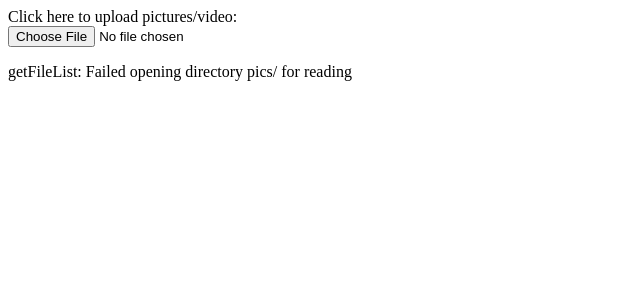
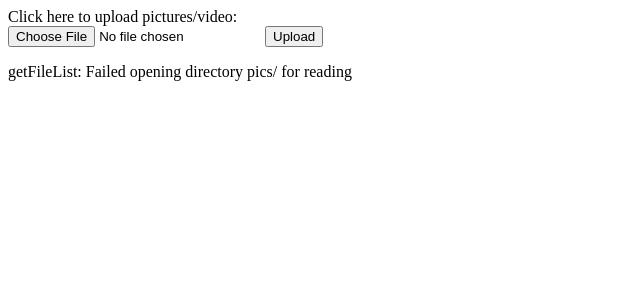
Before and after one commit to JamesDunne/RyanWeb, a PHP site: page / in a window 1280 px wide. Shown: the top 300 px of the page, without its empty margins (0-640 px from the left). Run offline with PHP 8.4, Linux system fonts and the light colour scheme.

Commit message:
Forgot submit button.

```diff
--- a/index.php
+++ b/index.php
@@ -37,6 +37,7 @@ $(document).ready(function() {
         <div id="nay-flash">
             <form action="/ryan/uploadify/uploadify.php?folder=%2Fpics" method="post" enctype="multipart/form-data">
                 <input type="file" name="Filedata" />
+                <input type="submit" value="Upload" />
             </form>
         </div>
     </div>
```
